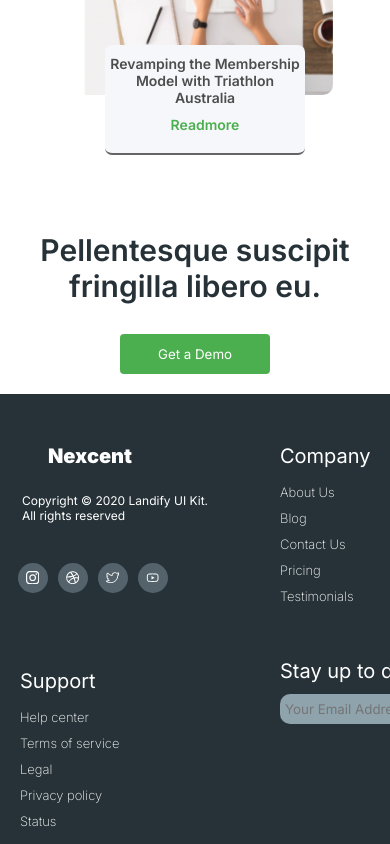
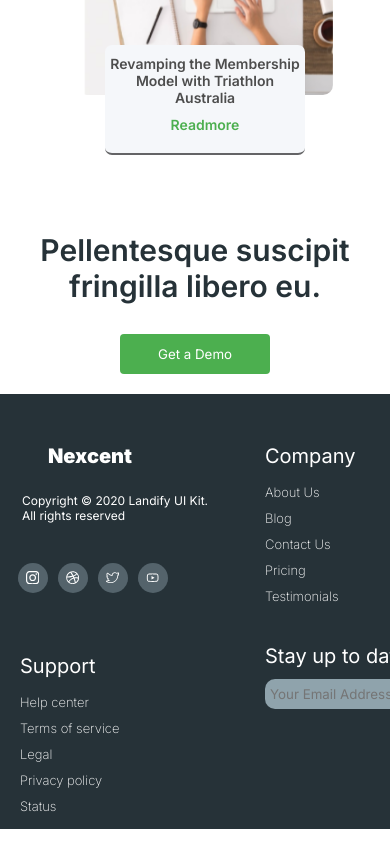
Before and after one commit to A-DILEEP/Landingpage, a React (Create React App) app: page / in a window 390 px wide. Shown: the part 4753-5597 px from the top of the page. Built offline with nearby package versions, Linux system fonts and the light colour scheme.

Commit message:
fixed issues

```diff
--- a/src/containers/footer/footer.css
+++ b/src/containers/footer/footer.css
@@ -155,6 +155,6 @@ a:hover{
     display: grid;
     grid-template-columns: auto auto;
     height: auto;
-    gap: 50px;
+    gap: 35px;
   }
 }
--- a/src/containers/howToDesgin/howtodesign.css
+++ b/src/containers/howToDesgin/howtodesign.css
@@ -3,6 +3,7 @@
     width: 100%;
     display: flex;
     font-family: var(--font-family);
+    height: auto;
 }
 .HowToDesign-left{
     display: flex;
@@ -43,7 +44,7 @@
         display: flex;
         flex-direction: column;
         width: auto;
-        height: auto;
+        height:auto;
         align-items: center;
     }
     .HowToDesign-left img{
```
